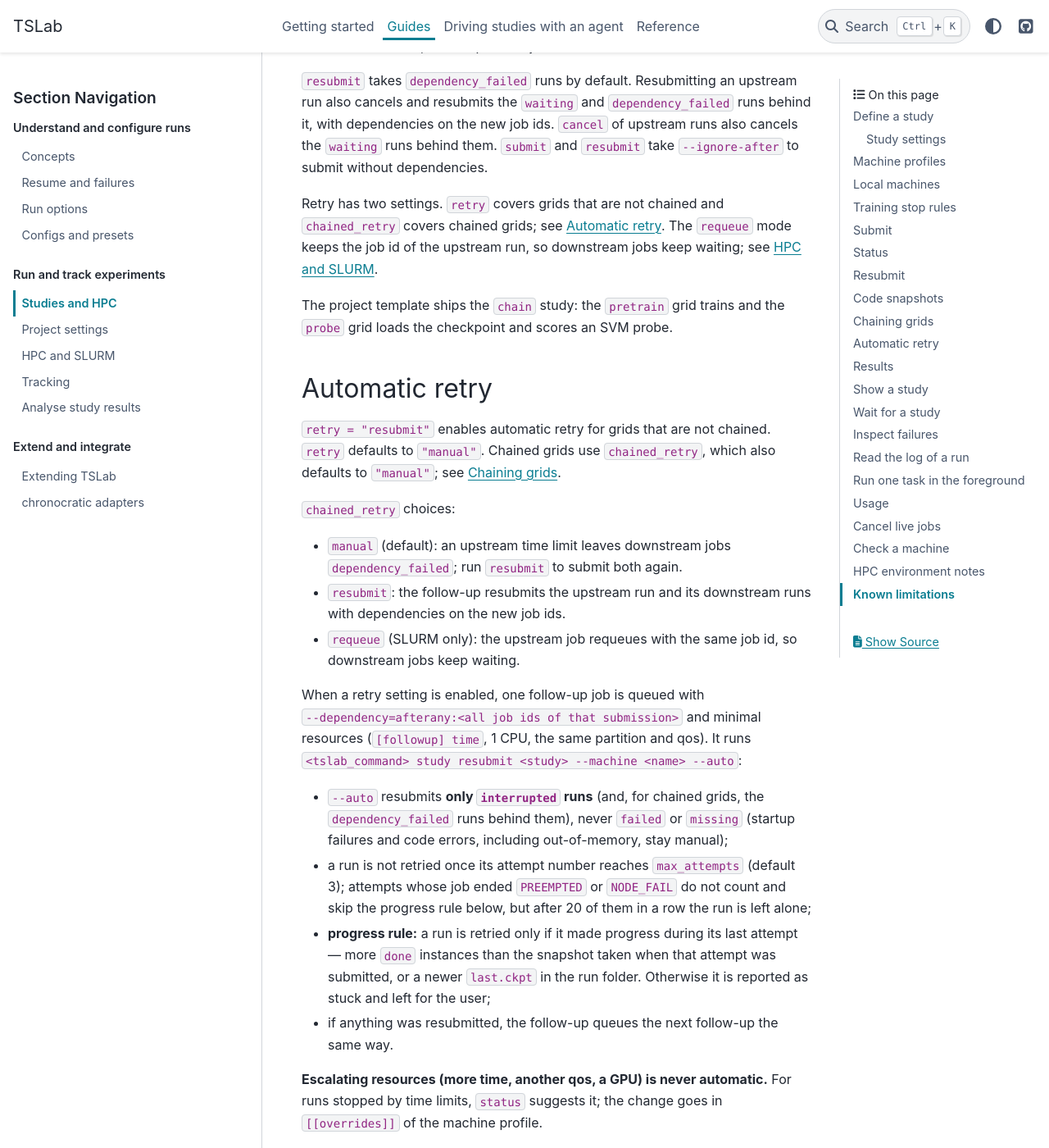
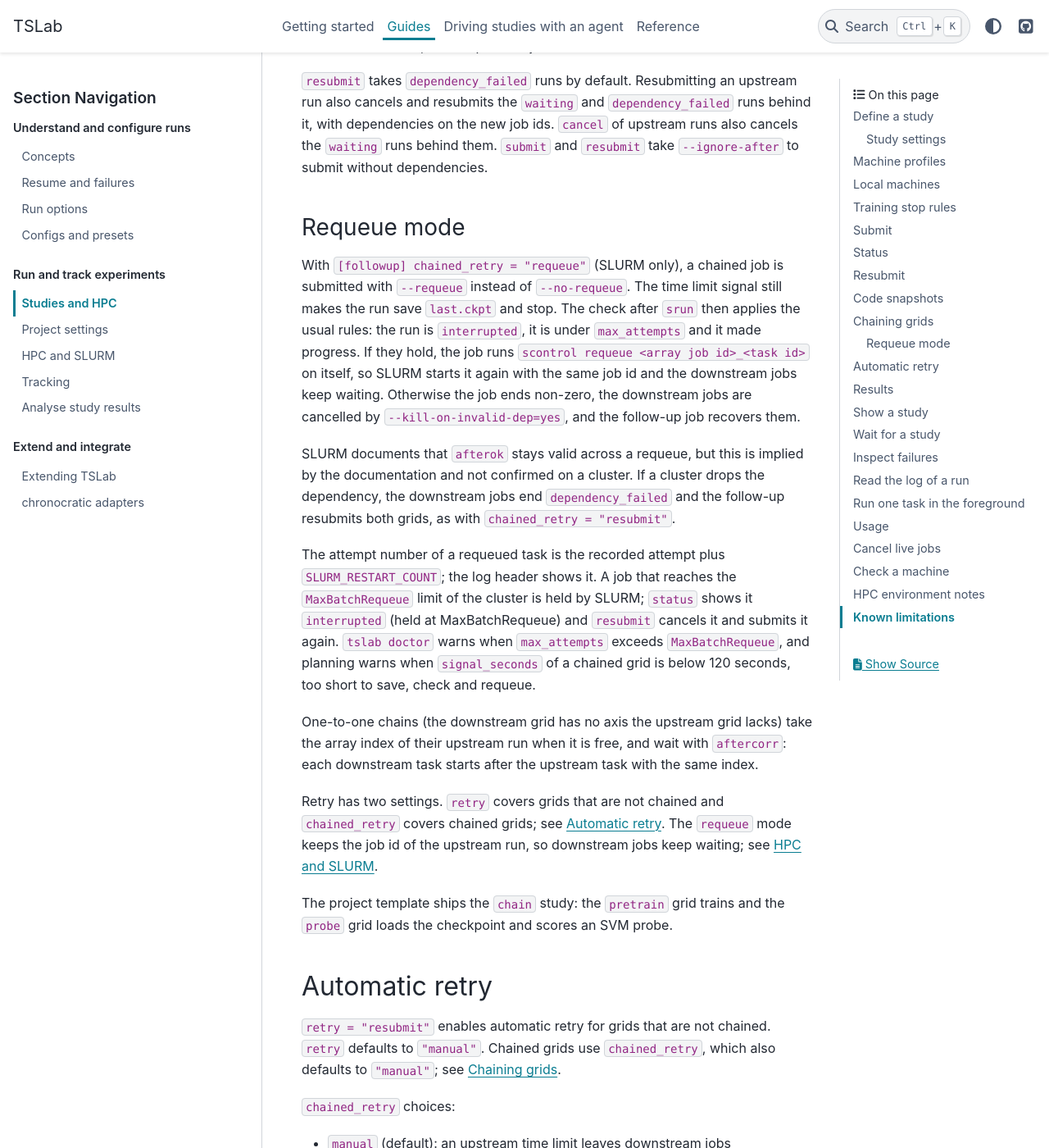
Before and after one commit to chronocratic/tslab, a Sphinx documentation site: the page built from docs/studies.md, in a window 1280 px wide and 1400 px high, scrolled down 14439 px. Shown: the whole window at 82% size. Built offline with Sphinx 7.4.7 and the PyData theme 0.15.4, drawn with Linux system fonts in a browser that asks for light colours; the version number could not be read and is left out.

Commit message:
docs: describe the requeue mode of chained grids

```diff
--- a/docs/studies.md
+++ b/docs/studies.md
@@ -566,6 +566,32 @@ with dependencies on the new job ids. `cancel` of upstream runs also cancels
 the `waiting` runs behind them. `submit` and `resubmit` take `--ignore-after` to
 submit without dependencies.
 
+### Requeue mode
+
+With `[followup] chained_retry = "requeue"` (SLURM only), a chained job is submitted with
+`--requeue` instead of `--no-requeue`. The time limit signal still makes the run save
+`last.ckpt` and stop. The check after `srun` then applies the usual rules: the run is
+`interrupted`, it is under `max_attempts` and it made progress. If they hold, the job runs
+`scontrol requeue <array job id>_<task id>` on itself, so SLURM starts it again with the same
+job id and the downstream jobs keep waiting. Otherwise the job ends non-zero, the downstream
+jobs are cancelled by `--kill-on-invalid-dep=yes`, and the follow-up job recovers them.
+
+SLURM documents that `afterok` stays valid across a requeue, but this is implied by the
+documentation and not confirmed on a cluster. If a cluster drops the dependency, the downstream
+jobs end `dependency_failed` and the follow-up resubmits both grids, as with
+`chained_retry = "resubmit"`.
+
+The attempt number of a requeued task is the recorded attempt plus `SLURM_RESTART_COUNT`; the
+log header shows it. A job that reaches the `MaxBatchRequeue` limit of the cluster is held by
+SLURM; `status` shows it `interrupted` (held at MaxBatchRequeue) and `resubmit` cancels it and
+submits it again. `tslab doctor` warns when `max_attempts` exceeds `MaxBatchRequeue`, and
+planning warns when `signal_seconds` of a chained grid is below 120 seconds, too short to save,
+check and requeue.
+
+One-to-one chains (the downstream grid has no axis the upstream grid lacks) take the array index
+of their upstream run when it is free, and wait with `aftercorr`: each downstream task starts
+after the upstream task with the same index.
+
 Retry has two settings. `retry` covers grids that are not chained and `chained_retry`
 covers chained grids; see [Automatic retry](#automatic-retry). The `requeue`
 mode keeps the job id of the upstream run, so downstream jobs keep waiting; see
```
Also changed, not shown: docs/hpc.md (+9 -0 lines).
